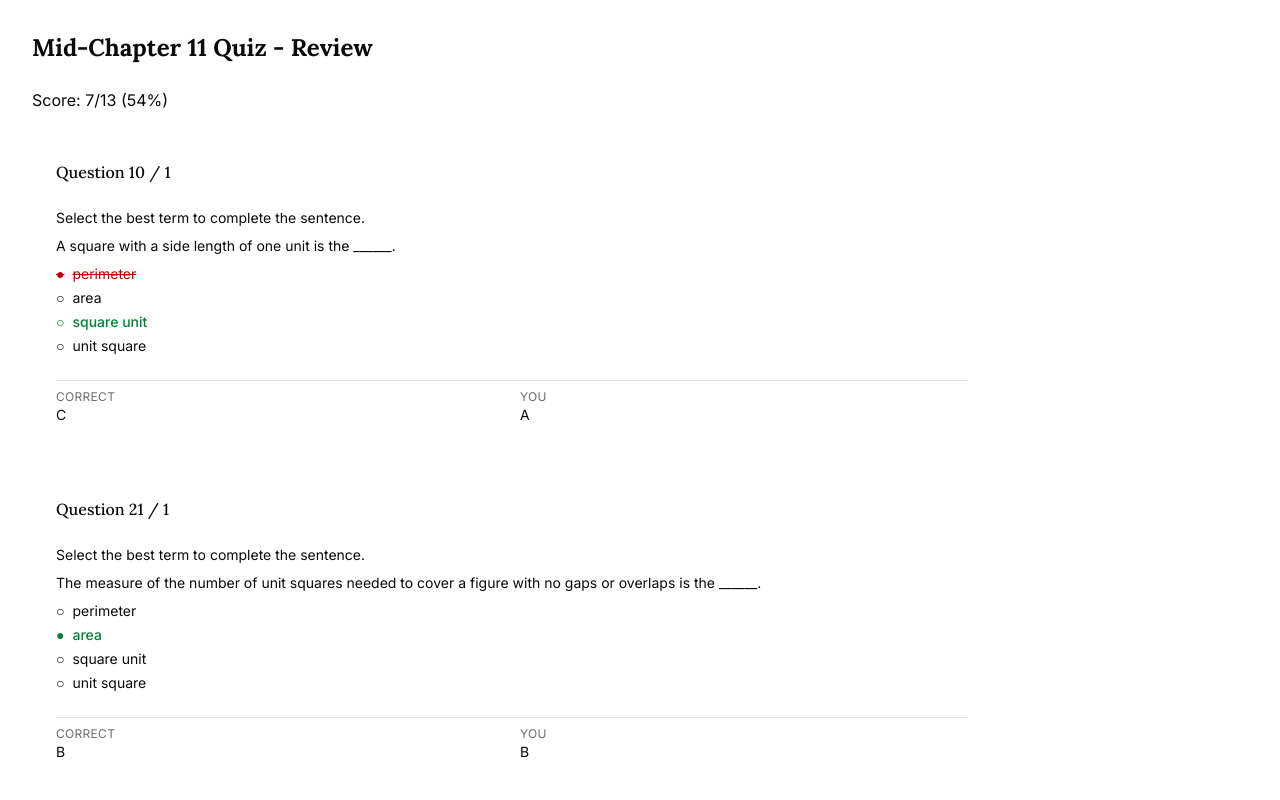
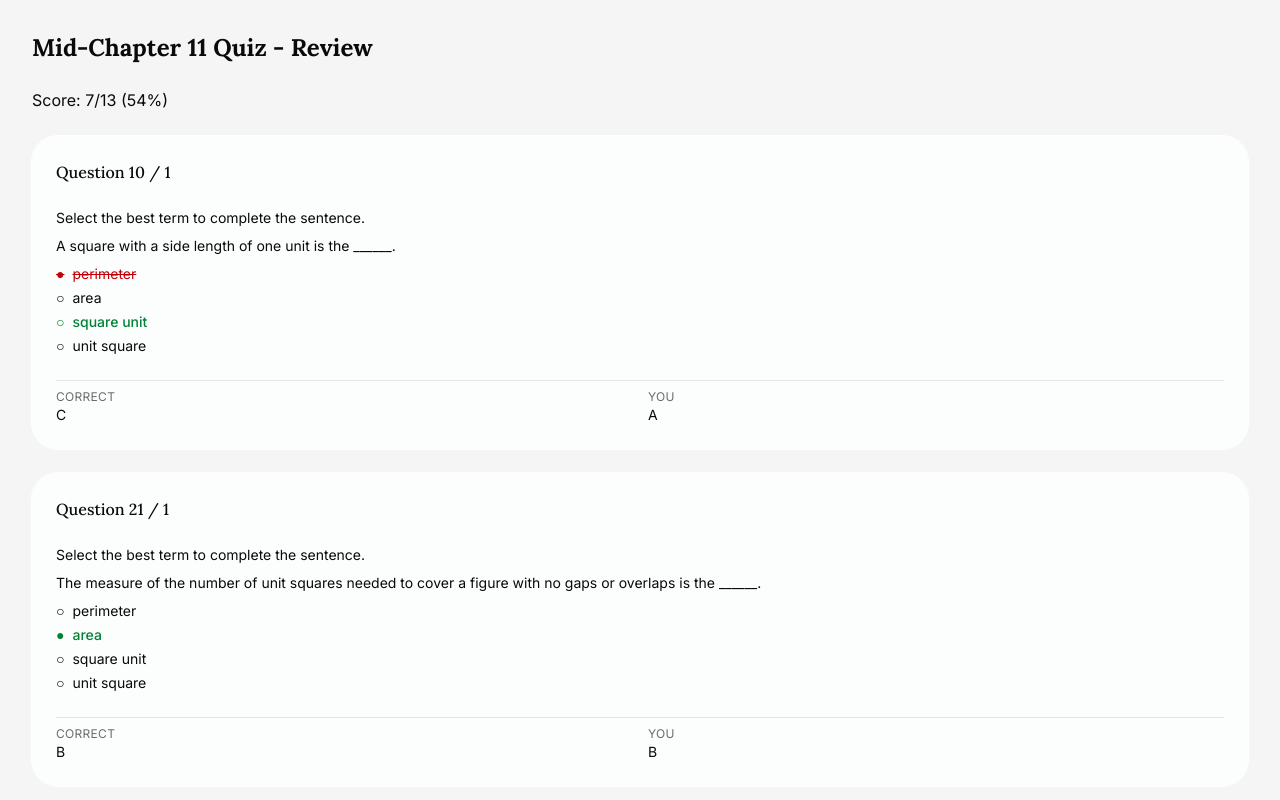
Before and after one commit to trafnar/space-outer, a Next.js app: page /tests/mid-chapter-11 in a window 1280 px wide. Shown: the top 800 px of the page. Built offline with nearby package versions, Linux system fonts and the light colour scheme.

Commit message:
style(layout): translucent card bg and full-width muted background
use bg-muted on <body> and drop max-w-5xl so the page chrome fills
the viewport, and lower --card alpha to 75% so cards sit slightly
over the muted backdrop in both light and dark themes.

```diff
--- a/src/app/globals.css
+++ b/src/app/globals.css
@@ -54,7 +54,7 @@ body {
 :root {
   --background: oklch(1 0 0);
   --foreground: oklch(0.145 0 0);
-  --card: oklch(1 0 0);
+  --card: oklch(1 0 0 / 0.75);
   --card-foreground: oklch(0.145 0 0);
   --popover: oklch(1 0 0);
   --popover-foreground: oklch(0.145 0 0);
@@ -89,7 +89,7 @@ body {
 .dark {
   --background: oklch(0.145 0 0);
   --foreground: oklch(0.985 0 0);
-  --card: oklch(0.205 0 0);
+  --card: oklch(0.205 0 0 / 75%);
   --card-foreground: oklch(0.985 0 0);
   --popover: oklch(0.205 0 0);
   --popover-foreground: oklch(0.985 0 0);
--- a/src/app/layout.tsx
+++ b/src/app/layout.tsx
@@ -30,7 +30,7 @@ export default function RootLayout({
         loraHeading.variable,
       )}
     >
-      <body className="min-h-full flex flex-col p-8 max-w-5xl">{children}</body>
+      <body className="bg-muted min-h-full flex flex-col p-8">{children}</body>
     </html>
   );
 }
```
